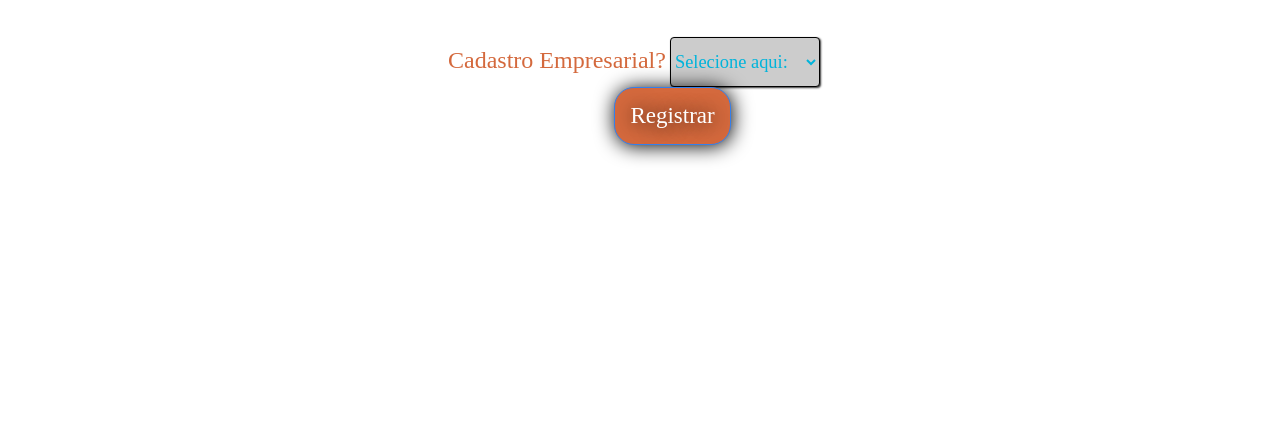
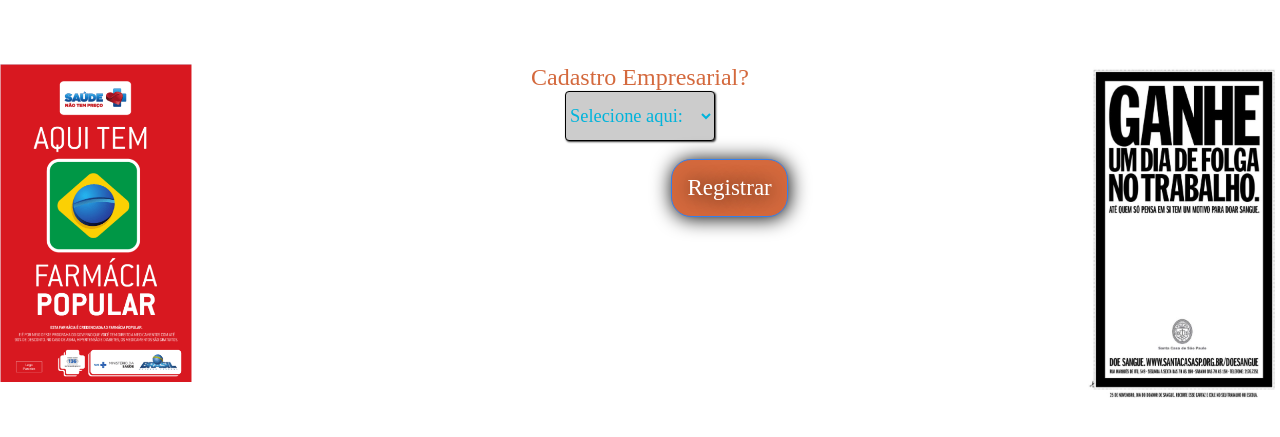
Before and after one commit to rafael-a-m-chaves/Controle-De-Gastos-Veiculares, a Django app: page /registration in a window 1280 px wide. Shown: the part 66-503 px from the top of the page. Run offline with Django 3.2, Linux system fonts and the light colour scheme; some libraries are stand-ins or nearby versions; some web fonts are replaced.

Commit message:
terceira versao

```diff
--- a/login/static/css/form/registro.css
+++ b/login/static/css/form/registro.css
@@ -1,27 +1,16 @@
   .container2{
-    display: block;
-    align-items: center;
-    margin-left: 35%;
-  }
-  .name{
-    margin-left: 21.8%;
+    display: flex;
+    flex-flow: row wrap;
+    margin-top: 5%;
   }
 
-  .empresa{
-    margin-left: 12.7%;
+  .coluna15{
+    width: 15%;
   }
 
-  .user{
-    margin-left: 18.4%;
-  }
-
-  .password{
-    margin-left: 21%;
-  }
-
-  .email{
-    margin-left: 21.4%;
-    margin-bottom: 2%;
+  .coluna70{
+    width: 70%;
+    text-align: -webkit-center;
   }
 
   .empresa{
--- a/login/views.py
+++ b/login/views.py
@@ -91,6 +91,7 @@
 def testeUsuarioExiste(request, us):
     try:
         bd = MyUser.objects.get(username=us)
+        print(bd)
         return HttpResponse(True)
     except:
         return HttpResponse(False)
--- a/template/registration/register.html
+++ b/template/registration/register.html
@@ -1,15 +1,21 @@
 {% extends 'base/base.html' %}
 {% block content %}
+{% load static %}
 
 <div class="container2">
-    <h1>Crie sua conta</h1>
+
+    <div class="coluna15">
+        <img src="{% static 'imagens/bfp.png' %}">
+    </div>
+
+    <div class="coluna70">
         <form method="POST"  class="registro">
 
             {% csrf_token %}
 
             <div class="selectOption">
 
-            <label class="textLabels">Cadastro Empresarial?</label>
+                <label class="textLabels">Cadastro Empresarial?</label><br>
                 <select id="tipoDeCadastro" class="tipoDeCadastro" onchange="exibirOcultar(this)">
                     <option selected value="oculte">Selecione aqui:</option>
                     <option value="TRUE">Sim</option>
@@ -20,14 +26,14 @@
 
             <div class="name" id="name">
 
-            <label class="textLabeln">Nome:</label>
+                <label class="textLabeln">Nome:</label><br>
                 <input class="nomeDeUsuario" type="text" id="inputnome" name="inputnome">
 
             </div>
 
             <div class="empresa" id="empresa">
 
-            <label class="textLabel">Razão Social:</label>
+                <label class="textLabel">Razão Social:</label><br>
                 <input class="registroEmpresa" type="text" id="inputNomeFantasia" name="inputNomeFantasia"
                 onchange="escreveInputEmpresa(this)">
 
@@ -35,23 +41,24 @@
 
             <div class="user" id="user">
 
-            <label class="textLabelu">Usuario:</label>
+                <label class="textLabelu">Usuario:</label><br>
                 <input class="registroUser" type="text" id="inputUser" name="inputUser"
                 onchange="escreveInputUsuario(this)">
 
             </div>
 
 
+
             <div class="password" id="password">
 
-            <label class="textLabelp">Senha:</label>
+                <label class="textLabelp">Senha:</label><br>
                 <input class="registroSenha" type="password" id="inputPassword" name="inputPassword">
 
             </div>
 
             <div class="email" id="email">
 
-            <label class="textLabele">Email:</label>
+                <label class="textLabele">Email:</label><br>
                 <input class="registroEmail" type="email" id="inputEmail" name="inputEmail"
                 onchange="escreveInputEmail(this)">
 
@@ -62,12 +69,18 @@
             </div>
 
             <div class="insubmit">
-
+                <br>
                 <input class="inbuton" id="salvar" type="submit" value="Registrar" >
 
             </div>
 
         </form>
+
+    </div>
+
+    <div class="coluna15">
+        <img src="{% static 'imagens/gudfnt.jpg' %}">
+    </div>
 
     <script>
 
@@ -135,7 +148,7 @@
         function escreveInputUsuario(val){
             var usuario = document.getElementById('inputUser');
 
-            $.get('/testeEmpresaExiste/' + usuario.value, function (resposta){
+            $.get('/testeUsuarioExiste/' + usuario.value, function (resposta){
                 alert(resposta)
             })
         }
@@ -145,11 +158,12 @@
         function escreveInputEmail(val){
             var email = document.getElementById('inputEmail');
 
-            $.get('/testeEmpresaExiste/' + email.value, function (resposta){
+            $.get('/testeEmailExiste/' + email.value, function (resposta){
                 alert(resposta)
             })
         }
     </script>
 
 </div>
+
 {% endblock %}
```
Also changed, not shown: login/models.py (+10 -10 lines), db.sqlite3, login/static/imagens/bfp.png (added), login/static/imagens/gudfnt.jpg (added). Lines whose indentation alone changed are shown as unchanged.
